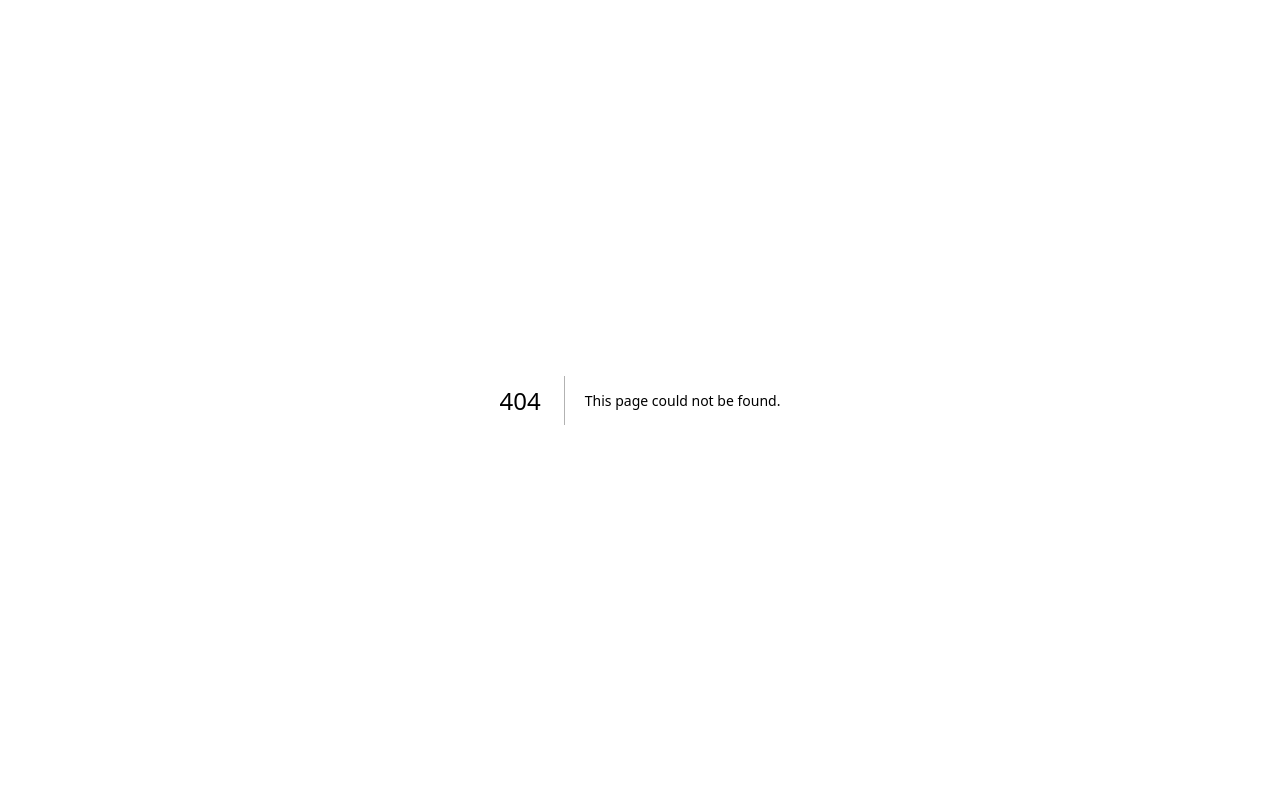
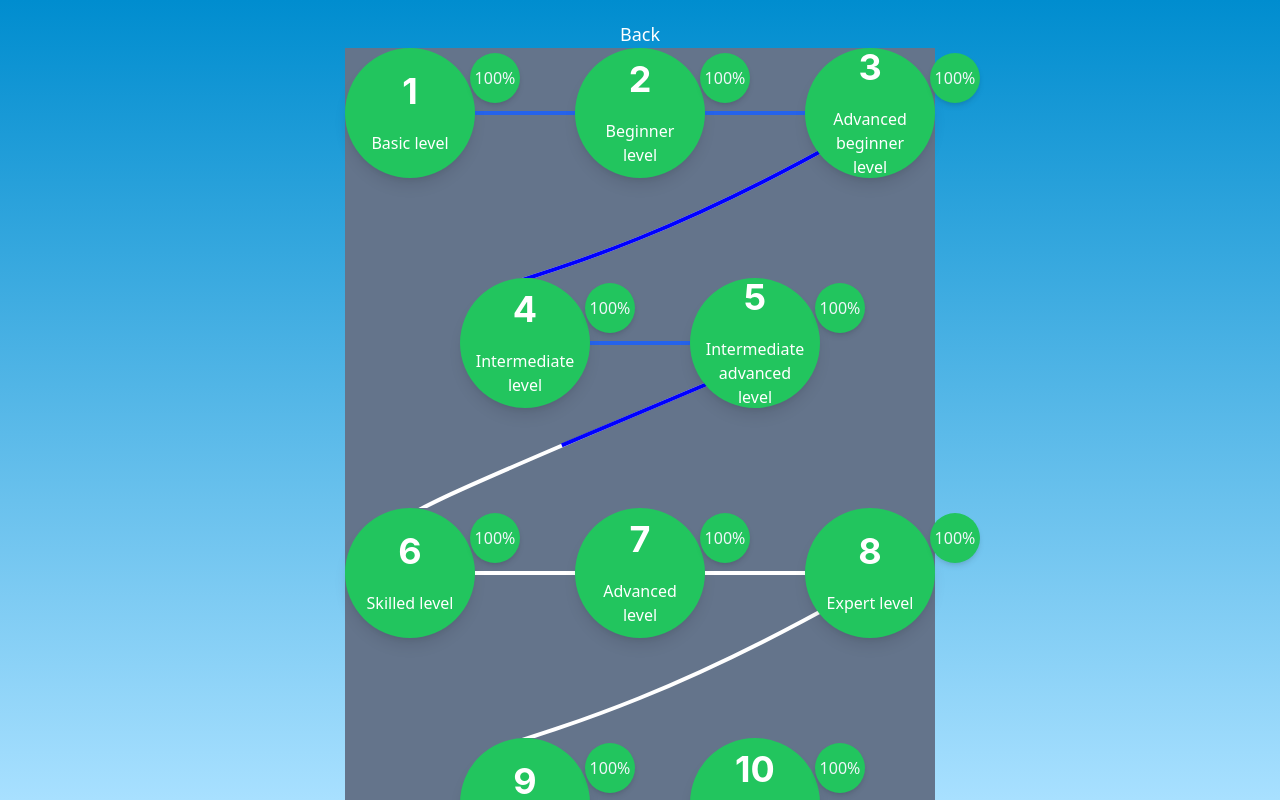
Before and after one commit to Sudhi-S-2003/next, a Next.js app: page /roadmaps/fourth in a window 1280 px wide. Before the commit this address had no page. Shown: the top 800 px of the page. Built offline with nearby package versions, Linux system fonts and the light colour scheme.

Commit message:
#DYNAMIC DATA

```diff
--- /dev/null
+++ b/components/Progress/CardCircleProcess.jsx
@@ -0,0 +1,50 @@
+import Circle from "./circle"
+import { motion } from "framer-motion";
+import ThreeRow from "./ThreeRow";
+import ThreeToTwoCurve from "./ThreeToTwoCurve";
+import TwoRow from "./TwoRow";
+import TwoToThreeCurve from "./TwoToThreeCurve";
+
+function CardCircleProcess({ data = [] }) {
+    const groupedData = data.reduce((acc, curval, curind) => {
+        const groupIndex = Math.floor(curind / 5);
+
+        if (!acc[groupIndex]) {
+            acc[groupIndex] = { three: [], two: [] };
+        }
+
+        if (acc[groupIndex].three.length < 3) {
+            acc[groupIndex].three.push(curval);
+        } else {
+            acc[groupIndex].two.push(curval);
+        }
+
+        return acc;
+    }, []);
+
+    return (
+        <div className="flex flex-col bg-slate-500">
+            {groupedData.map((group, index) => (
+                <div key={`group-${index}`}>
+                    {/* Render ThreeRow if 'three' exists */}
+                    {group.three.length > 0 && (
+                        <ThreeRow data={group.three} delaystart={7 * index} />
+                    )}
+
+                    {/* Render TwoRow and curves if 'two' exists */}
+                    {group.two.length > 0 && (
+                        <>
+                            <ThreeToTwoCurve delay={7 * index + 2} />
+                            <TwoRow data={group.two} delaystart={7 * index + 4} />
+                            {index < groupedData.length - 1 && (
+                                <TwoToThreeCurve delay={7 * index + 5} />
+                            )}
+                        </>
+                    )}
+                </div>
+            ))}
+        </div>
+    );
+}
+
+export default CardCircleProcess;
--- a/components/Progress/Circle.jsx
+++ b/components/Progress/Circle.jsx
@@ -1,8 +1,8 @@
 function Circle({ level, topval, desc, type }) {
     const color =
-        type === "complete"
+        type === "Complete"
             ? "bg-green-500"
-            : type === "incomplete"
+            : type === "In-Complete"
             ? "bg-red-500"
             : type === "Locked"
             ? "bg-slate-500"
--- a/components/Progress/ThreeRow.jsx
+++ b/components/Progress/ThreeRow.jsx
@@ -5,26 +5,83 @@ function ThreeRow({ data = [], delaystart }) {
     if (!Array.isArray(data)) {
         return "Invalid data format";
     }
+    // // Helper function to validate a single data object
+    // const isValidData = (item) => {
+    //     return (
+    //         item &&
+    //         typeof item === "object" &&
+    //         "presentage" in item &&
+    //         "level" in item &&
+    //         "desc" in item &&
+    //         "status" in item &&
+    //         !isNaN(Number(item.presentage)) // Ensure presentage is a number or numeric string
+    //     );
+    // };
 
+    // // Check if all data items are valid
+    // const allValid = data.every(isValidData);
+
+    // if (!allValid) {
+    //     return <div>Invalid data provided</div>;
+    // }
 
     return (
         <div className="flex items-center">
             {data[0] && (
                 <>
-                    <Circle topval={data[0].presentage} level={data[0].level} desc={data[0].desc} />
+                    <Circle
+                        topval={data[0].presentage}
+                        level={data[0].level}
+                        desc={data[0].desc}
+                        type={
+                            data[0].status === "Locked"
+                                ? "Locked"
+                                : parseInt(data[0].presentage) === 100
+                                    ? "Complete"
+                                    : parseInt(data[0].presentage) < 100
+                                        ? "In-Complete"
+                                        : ""
+                        }
+                    />
                     {data[1] && <ConnectingLine delay={delaystart} />}
                 </>
             )}
 
             {data[1] && (
                 <>
-                    <Circle topval={data[1].presentage} level={data[1].level} desc={data[1].desc} />
+                    <Circle
+                        topval={data[1].presentage}
+                        level={data[1].level}
+                        desc={data[1].desc}
+                        type={
+                            data[1].status === "Locked"
+                                ? "Locked"
+                                : parseInt(data[1].presentage) === 100
+                                    ? "Complete"
+                                    : parseInt(data[1].presentage) < 100
+                                        ? "In-Complete"
+                                        : ""
+                        }
+                    />
                     {data[2] && <ConnectingLine delay={delaystart + 1} />}
                 </>
             )}
 
             {data[2] && (
-                <Circle topval={data[2].presentage} level={data[2].level} desc={data[2].desc} />
+                <Circle
+                    topval={data[2].presentage}
+                    level={data[2].level}
+                    desc={data[2].desc}
+                    type={
+                        data[2].status === "Locked"
+                            ? "Locked"
+                            : parseInt(data[2].presentage) === 100
+                                ? "Complete"
+                                : parseInt(data[2].presentage) < 100
+                                    ? "In-Complete"
+                                    : ""
+                    }
+                />
             )}
         </div>
     );
--- a/components/Progress/TwoRow.jsx
+++ b/components/Progress/TwoRow.jsx
@@ -12,14 +12,41 @@ function TwoRow({ data = [], delaystart }) {
     <div className="flex items-center justify-center">
       {data[0] && (
         <>
-          <Circle topval={data[0].presentage} level={data[0].level} desc={data[0].desc} />
+          <Circle
+            topval={data[0].presentage}
+            level={data[0].level}
+            desc={data[0].desc}
+            type={
+              data[0].status === "Locked"
+                ? "Locked"
+                : parseInt(data[0].presentage) === 100
+                  ? "Complete"
+                  : parseInt(data[0].presentage) < 100
+                    ? "In-Complete"
+                    : ""
+            }
+          />
+
           {data[1] && <ConnectingLine delay={delaystart} />}
         </>
       )}
 
       {data[1] && (
         <>
-          <Circle topval={data[1].presentage} level={data[1].level} desc={data[1].desc} />
+          <Circle
+            topval={data[1].presentage}
+            level={data[1].level}
+            desc={data[1].desc}
+            type={
+              data[1].status === "Locked"
+                ? "Locked"
+                : parseInt(data[1].presentage) === 100
+                  ? "Complete"
+                  : parseInt(data[1].presentage) < 100
+                    ? "In-Complete"
+                    : ""
+            }
+          />
 
         </>
       )}
--- a/data/Progress/level.json
+++ b/data/Progress/level.json
@@ -36,7 +36,7 @@
   { "level": 35, "desc": "Omnipotent level", "presentage": 100, "status": "Unlocked" },
   { "level": 36, "desc": "Invincible level", "presentage": 100, "status": "Unlocked" },
   { "level": 37, "desc": "Omniscient level", "presentage": 100, "status": "Unlocked" },
-  { "level": 38, "desc": "Indestructible level", "presentage": 70, "status": "Locked" },
+  { "level": 38, "desc": "Indestructible level", "presentage": 70, "status": "Unlocked" },
   { "level": 39, "desc": "All-knowing level", "presentage": 0, "status": "Locked" },
   { "level": 40, "desc": "Unstoppable level", "presentage": 0, "status": "Locked" },
   { "level": 41, "desc": "All-conquering level", "presentage": 0, "status": "Locked" },
--- /dev/null
+++ b/pages/roadmaps/fourth/index.jsx
@@ -0,0 +1,16 @@
+import React from "react";
+import Linkcomponent from "@/components/common/Linkcomponent";
+import CardCircleProcess from "../../../components/Progress/CardCircleProcess";
+import CardData from "@/data/Progress/level.json"
+const App = () => {
+  return (
+    <div className="h-screen bg-gradient-to-t from-[#a8e0ff] to-[#008dcf] flex flex-col items-center p-5">
+      {/* Back Link */}
+      <Linkcomponent name={"Back"} url={"/roadmaps"} style={{ color: "white" }} />
+
+      <CardCircleProcess data={CardData} />
+    </div>
+  );
+};
+
+export default App;
--- a/pages/roadmaps/index.jsx
+++ b/pages/roadmaps/index.jsx
@@ -6,7 +6,7 @@ function index() {
       <Linkcomponent  name={"First Road"}url={"roadmaps/first"}/>
       <Linkcomponent  name={"Second Road"}url={"roadmaps/second"}/>
       <Linkcomponent  name={"Third Road"}url={"roadmaps/third"}/>
-
+      <Linkcomponent  name={"Fourth Road"}url={"roadmaps/fourth"}/>
       </div>
   )
 }
```
Also changed, not shown: JavaScript/chuck.js (added, +34 -0 lines).
